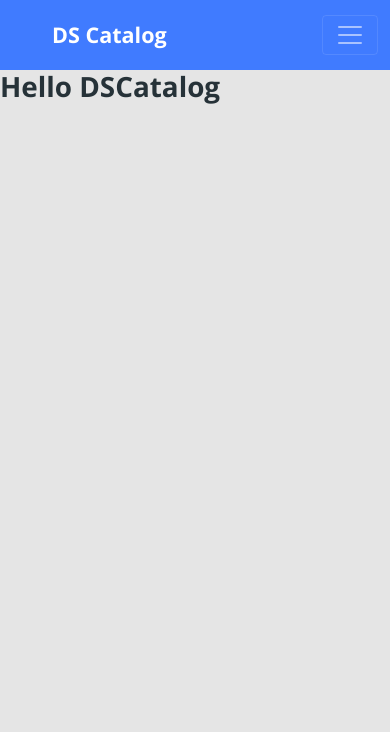
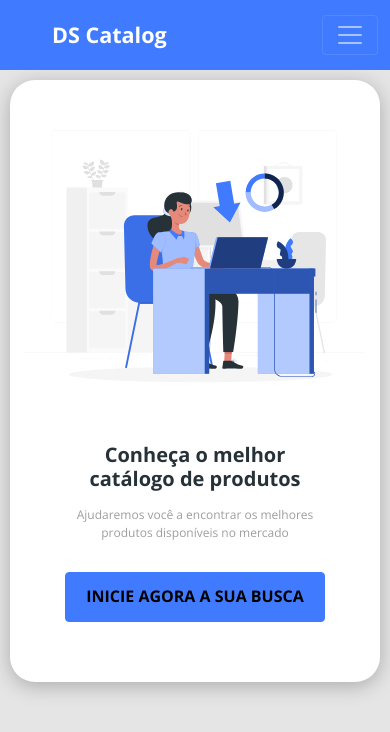
Before and after one commit to teixeira-lucas/dscatalog, a React (Create React App) app in the folder frontweb/: page / in a window 390 px wide. Shown: the top 732 px of the page. Built offline with nearby package versions, Linux system fonts and the light colour scheme.

Commit message:
Styling mobile 300px layout

```diff
--- a/frontweb/src/App.tsx
+++ b/frontweb/src/App.tsx
@@ -1,4 +1,4 @@
-import Navbar from './components/Navbar';
+import Home from 'pages/Home';
 import './assets/styles/custom.scss';
 import './App.css';
 
@@ -16,8 +16,7 @@
 const App = () => {
   return (
     <>
-      <Navbar />
-      <h1>Hello DSCatalog</h1>
+      <Home />
     </>
   );
 }
--- /dev/null
+++ b/frontweb/src/components/Navbar/ButtonIcon/index.tsx
@@ -0,0 +1,11 @@
+import './styles.css';
+
+const ButtonIcon = () => {
+  return (
+    <button className="btn btn-primary btn-icon">
+      <h6>INICIE AGORA A SUA BUSCA</h6>
+    </button>
+  );
+};
+
+export default ButtonIcon;
--- /dev/null
+++ b/frontweb/src/components/Navbar/ButtonIcon/styles.css
@@ -0,0 +1,4 @@
+.btn-icon {
+    height: 50px;
+    width: 260px;
+}
--- /dev/null
+++ b/frontweb/src/pages/Home/index.tsx
@@ -0,0 +1,27 @@
+import { ReactComponent as MainImage } from 'assets/images/main-image.svg';
+import Navbar from 'components/Navbar';
+import ButtonIcon from 'components/Navbar/ButtonIcon';
+import './styles.css';
+
+const Home = () => {
+  return (
+    <>
+      <Navbar />
+      <div className="home-container">
+        <div className="home-card">
+            <div className="home-content-container">
+                <h1>Conheça o melhor catálogo de produtos</h1>
+                <p>Ajudaremos você a encontrar os melhores produtos disponíveis no mercado</p>
+                <ButtonIcon />
+            </div>
+            <div className="home-image-container">
+                <MainImage />
+            </div>
+        </div>
+      </div>
+
+    </>
+  );
+};
+
+export default Home;
--- /dev/null
+++ b/frontweb/src/pages/Home/styles.css
@@ -0,0 +1,59 @@
+.home-container {
+  font-size: 20px;
+  padding: 10px;
+  text-align: center;
+}
+
+.home-card {
+  background-color: #fff;
+  border-radius: 25px;
+  box-shadow: 0px 4px 20px rgba(0, 0, 0, 0.25);
+  display: flex;
+  flex-direction: column-reverse; /* Coluna do último pro primeiro */
+}
+
+.home-content-container {
+  display: flex;
+  flex-direction: column;
+  align-items: center;
+  padding: 10px 10px 60px 10px;
+}
+
+.home-content-container h1 {
+  font-size: 1em; /* em = unidade de medida proporcional ao que estiver definido no font-size do container dele */
+  margin-bottom: 15px;
+  width: 260px;
+}
+
+.home-content-container p {
+  color: #9e9e9e;
+  font-size: 0.6em;
+  margin-bottom: 30px;
+  width: 260px;
+}
+
+.home-image-container {
+  padding: 50px 15px;
+}
+
+.home-image-container svg {
+  height: auto; /* a altura vai seguir a proporção da imagem original */
+  width: 100%; /* vai se adequar ao container que ela estiver */
+}
+
+@media (min-width: 576px) {
+  .home-container {
+    font-size: 40px;
+    padding: 15px;
+  }
+
+  .home-content-container h1 {
+    margin-bottom: 20px;
+    width: 506px;
+  }
+
+  .home-content-container p {
+    margin-bottom: 20px;
+    width: 506px;
+  }
+}
```
Also changed, not shown: frontweb/src/assets/images/main-image.svg (added).
